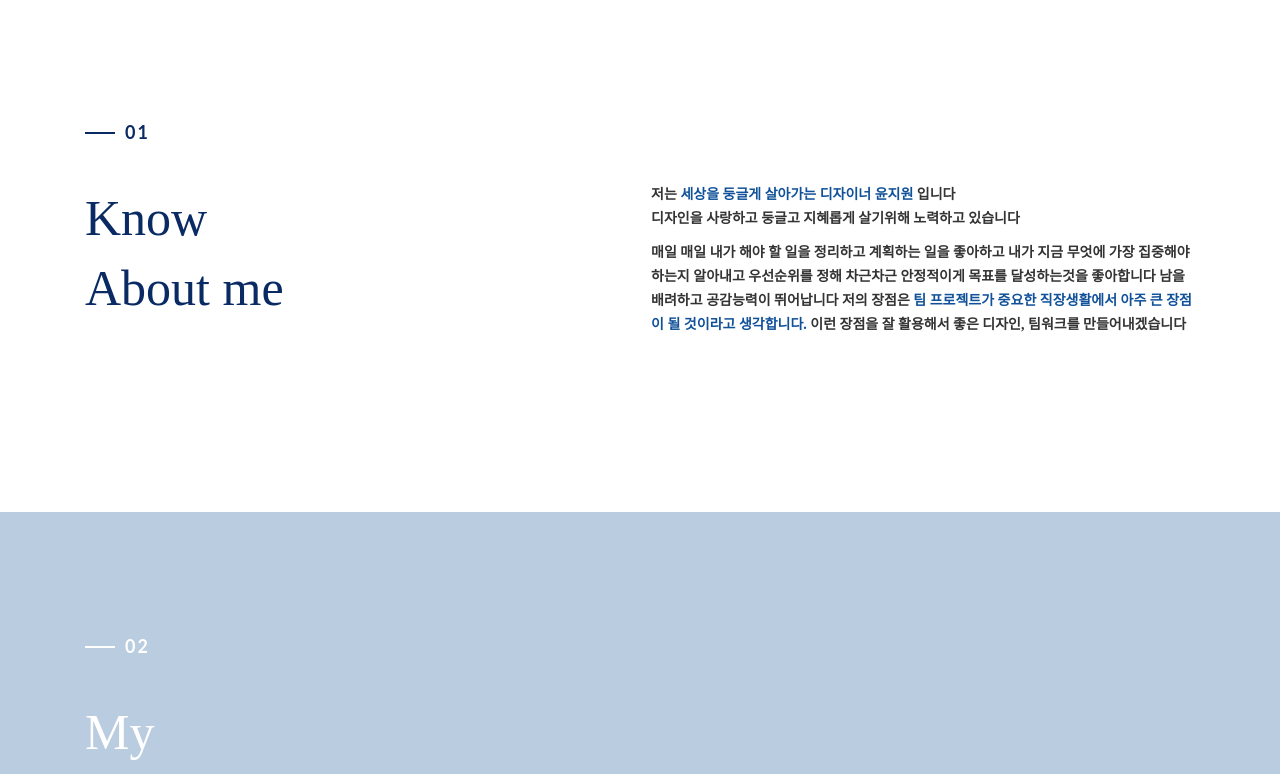
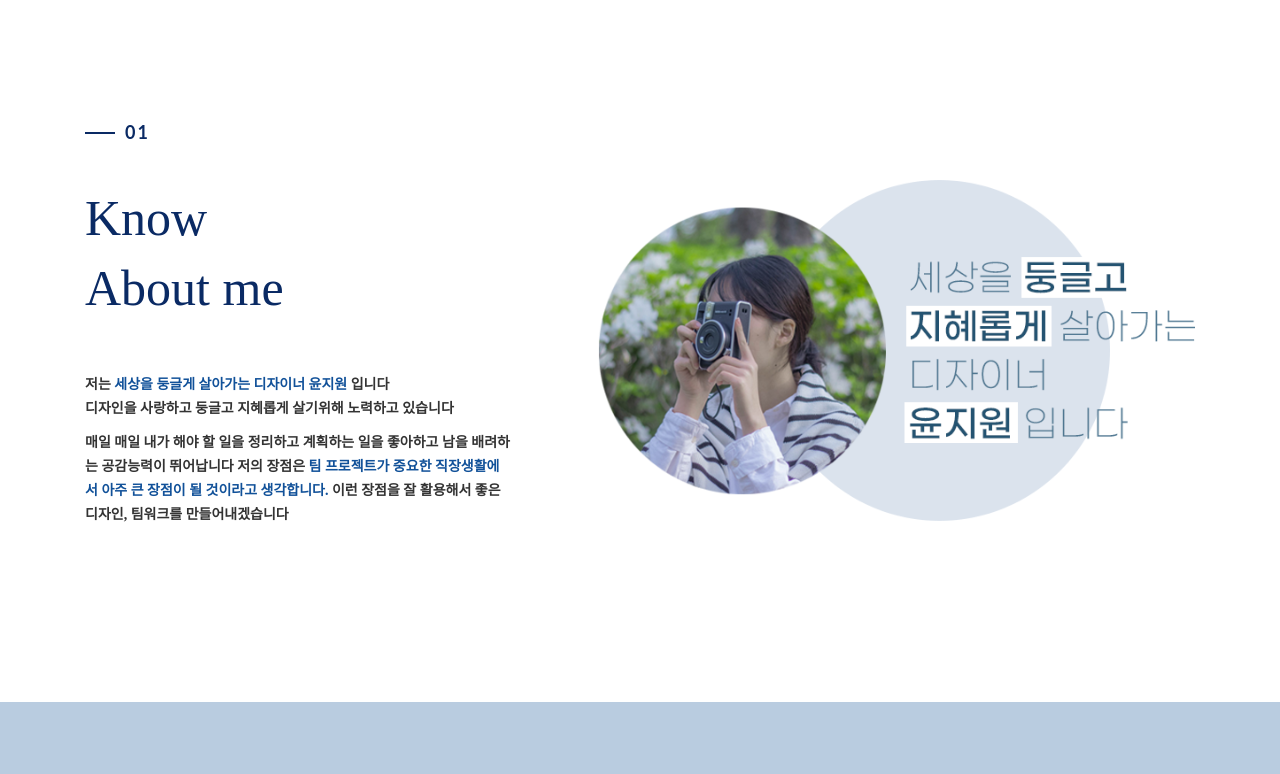
Before and after one commit to yoonjiwon98/portfolio, a plain HTML site: page index.html in a window 1280 px wide. Shown: the part 802-1576 px from the top of the page. Drawn offline with nearby package versions, Linux system fonts and the light colour scheme; files whose address does not match are found by name; a web font is replaced by a local one.

Commit message:
Add files via upload

```diff
--- a/css/style.css
+++ b/css/style.css
@@ -408,7 +408,7 @@ a.active {
 ==================================================*/
 
 #home {
-    background: url(../img/main.png);
+    background: url(../img/main.jpg);
     background-size: cover;
     height: 100vh;
     position: relative;
@@ -439,18 +439,28 @@ a.active {
 }
 
 .about-img-div img {
-    margin:20px auto;
+    margin:0 auto;
 
 }
 
-.color{color: #115199;}
+.color{color: #115199; font-weight: 600;}
 
-.col-md-6{width: 100%;}
+
+.about-img-div{width: 55%; padding-top:60px; float: right;}
 
 
 
-.left{width: 50%; float: left;}
-.right{width: 49%; float: right; padding-top: 70px;}
+#about {
+    padding: 100px 0;
+}
+
+.about-img-div img {
+    margin: 0 auto;
+}
+
+
+.wan{width: 40%;}
+
 /*
 .about-border {
     position: absolute;
@@ -671,7 +681,7 @@ a.active {
 .mmmm{font-family: 'GothicA1-Light'; padding-bottom: 15px;}
 
 
-.col-md-8{width:585px;padding:30px 10px 10px; float: right; padding-left:40px; height:359px;}
+.col-md-8{width:48%;padding:10px; float: right;}
 
 
 @font-face {
@@ -681,7 +691,7 @@ a.active {
     font-style: normal;
 }
 
-.col-md-8{background-color: #e6edf5;}
+
 
 
 
--- a/index.html
+++ b/index.html
@@ -88,7 +88,9 @@
     <!-- about -->
     <div class="section" id="about">
         <div class="container">
-            <div class="col-md-6" data-aos="fade-up">
+
+
+            <div class="col-md-6 wan" data-aos="fade-up">
                 <div class="left">
                 <h4>01</h4>
                 <h1 class="size-50">Know</h1>
@@ -98,7 +100,7 @@
                 <div class="right">
                 <p>저는 <span class="color">세상을 둥글게 살아가는 디자이너 윤지원</span> 입니다 <br>디자인을 사랑하고 둥글고 지혜롭게 살기위해 노력하고 있습니다</p>
 
-                <p>매일 매일 내가 해야 할 일을 정리하고 계획하는 일을 좋아하고 내가 지금 무엇에 가장 집중해야 하는지 알아내고 우선순위를 정해 차근차근 안정적이게 목표를 달성하는것을 좋아합니다 남을 배려하고 공감능력이 뛰어납니다 저의 장점은 <span class="color">팀 프로젝트가 중요한 직장생활에서 아주 큰 장점이 될 것이라고 생각합니다.</span> 이런 장점을 잘 활용해서 좋은 디자인, 팀워크를 만들어내겠습니다</p>
+                <p>매일 매일 내가 해야 할 일을 정리하고 계획하는 일을 좋아하고 남을 배려하는 공감능력이 뛰어납니다 저의 장점은 <span class="color">팀 프로젝트가 중요한 직장생활에서 아주 큰 장점이 될 것이라고 생각합니다.</span> 이런 장점을 잘 활용해서 좋은 디자인, 팀워크를 만들어내겠습니다</p>
 
                 <div class="h-50"></div>
 
@@ -109,11 +111,11 @@
 
 
 
-            <!-- <div class="col-md-6 about-img-div">
+           <div class="col-md-6 about-img-div">
 
-                <img src="img/imgggg.jpg" width="700" class="img-responsive"align="right" data-aos="fade-right" data-aos-delay="0" />
+                <img src="img/img.png" width="700" class="img-responsive" align="right" data-aos="fade-right" data-aos-delay="0" />
                 <div class="about-border" data-aos="fade-up" data-aos-delay=".5"></div>
-            </div> -->
+            </div>
         </div>
     </div>
     <!-- ./about -->
@@ -180,8 +182,8 @@
                                 <h3>디자인 전문 학원에서 웹퍼블리셔 디자인 과정 수료</h3>
                                 <h4>Certificate</h4>
                                 <p class="top">
-                                    대학 졸업과 함께 새로운 꿈에 도전해 웹디자인과 패키지 디자인에 도전하게 되었습니다 새로운 도전이지만 저는 제가 거쳐온 다양한 도전과 학습으로 인해 다양한 표현
-                                    력을 가지게 되었고 그런 부분들을 새로 배우는 디자인 분야에도 활용하며 더 창의적이고 신선한 디자이너가 될 수 있었습니다
+                                    대학 졸업과 함께 새로운 꿈에 도전해 웹디자인과 패키지 디자인에 도전하게 되었습니다 새로운 도전이지만 저는 제가 거쳐온 다양한 도전과 학습으로 인해 다양한 표현력을
+                                     가지게 되었고 그런 부분들을 새로 배우는 디자인 분야에도 활용하며 더 창의적이고 신선한 디자이너가 될 수 있었습니다
                                 </p>
                             </div>
                         </li>
```
Also changed, not shown: img/img.png (added), img/img2.jpg (added), img/main.jpg (added).
